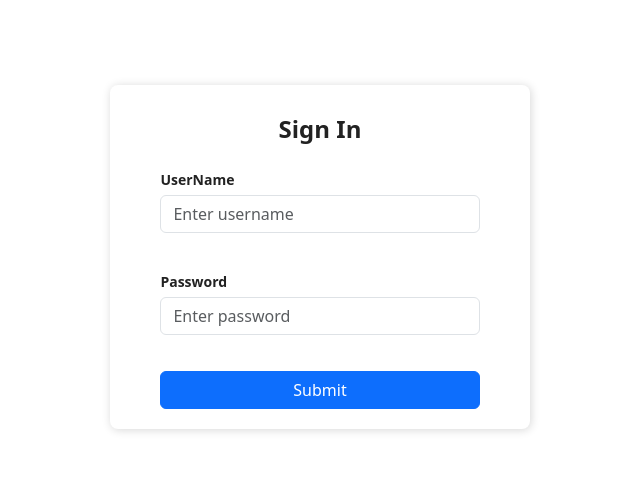
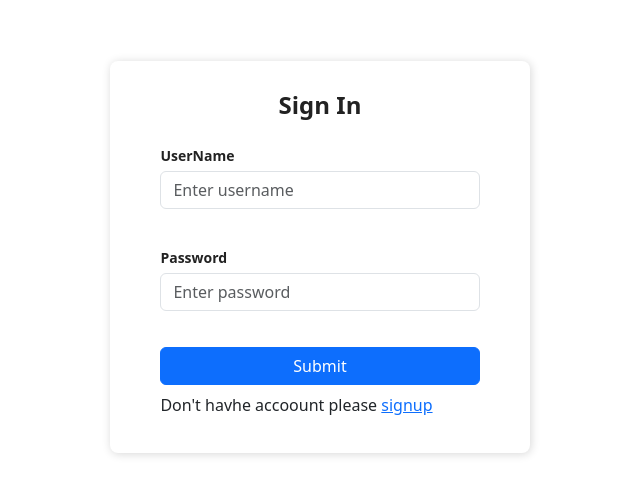
Before and after one commit to Dhruvi45/SocialMedia, a React (Create React App) app: page / in a window 1280 px wide. Shown: the part 143-638 px from the top of the page, without its empty margins (320-960 px from the left). Built offline with nearby package versions, Linux system fonts and the light colour scheme; what miragejs would draw is missing.

Commit message:
minnor changes

```diff
--- a/src/pages/auth/Login.css
+++ b/src/pages/auth/Login.css
@@ -37,3 +37,6 @@
   .heigth{
       height: 86px ;
   }
+  a{
+    cursor: pointer;
+  }
--- a/src/pages/auth/Login.js
+++ b/src/pages/auth/Login.js
@@ -64,6 +64,7 @@ const nevigate = useNavigate()
             <button type="submit" className="btn btn-primary">
               Submit
             </button>
+            <p>Don't havhe accoount please <a className="text-primary" onClick={()=>nevigate("/signUp")}>signup</a></p>
           </div>
         </div>
       </form>
--- a/src/pages/auth/SignUp.js
+++ b/src/pages/auth/SignUp.js
@@ -92,6 +92,7 @@ export default function Signup() {
             <button type="submit" className="btn btn-primary">
               Submit
             </button>
+            <p>You havhe accoount please <a className="text-primary" onClick={()=>nevigate("/login")}>login</a></p>
           </div>
         </div>
       </form>
```
